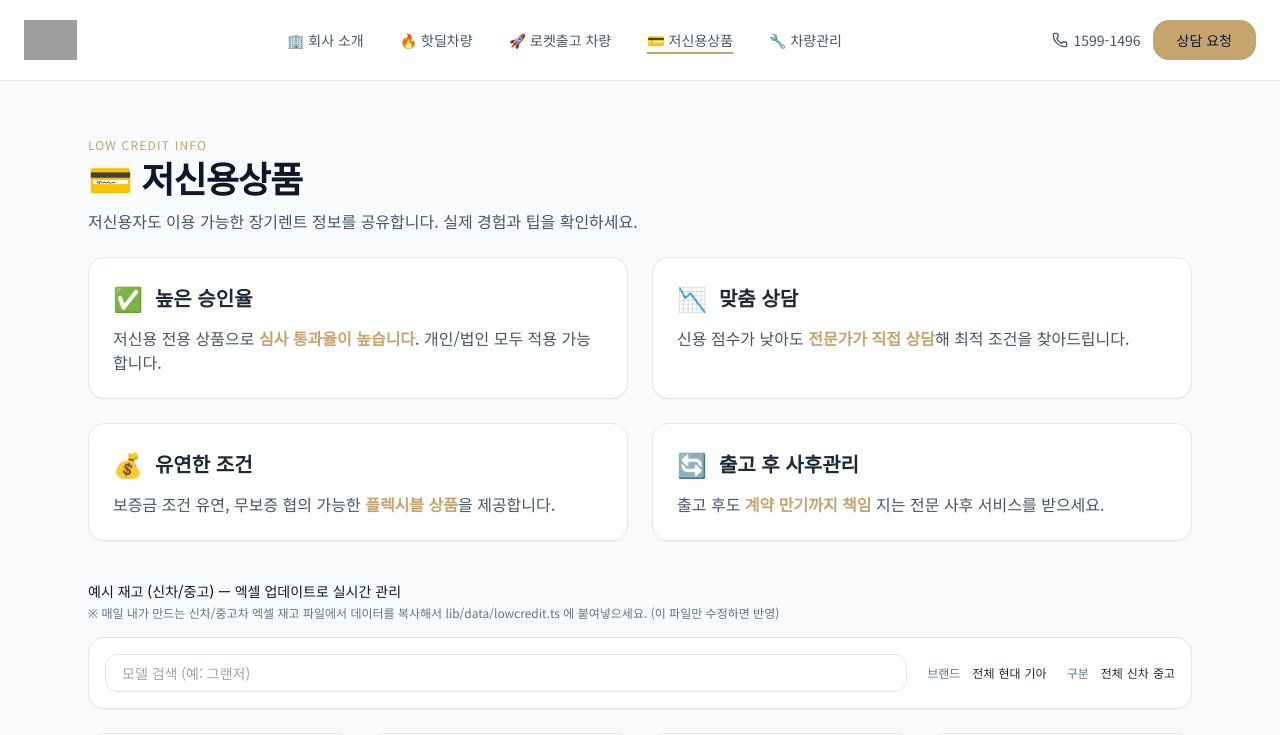
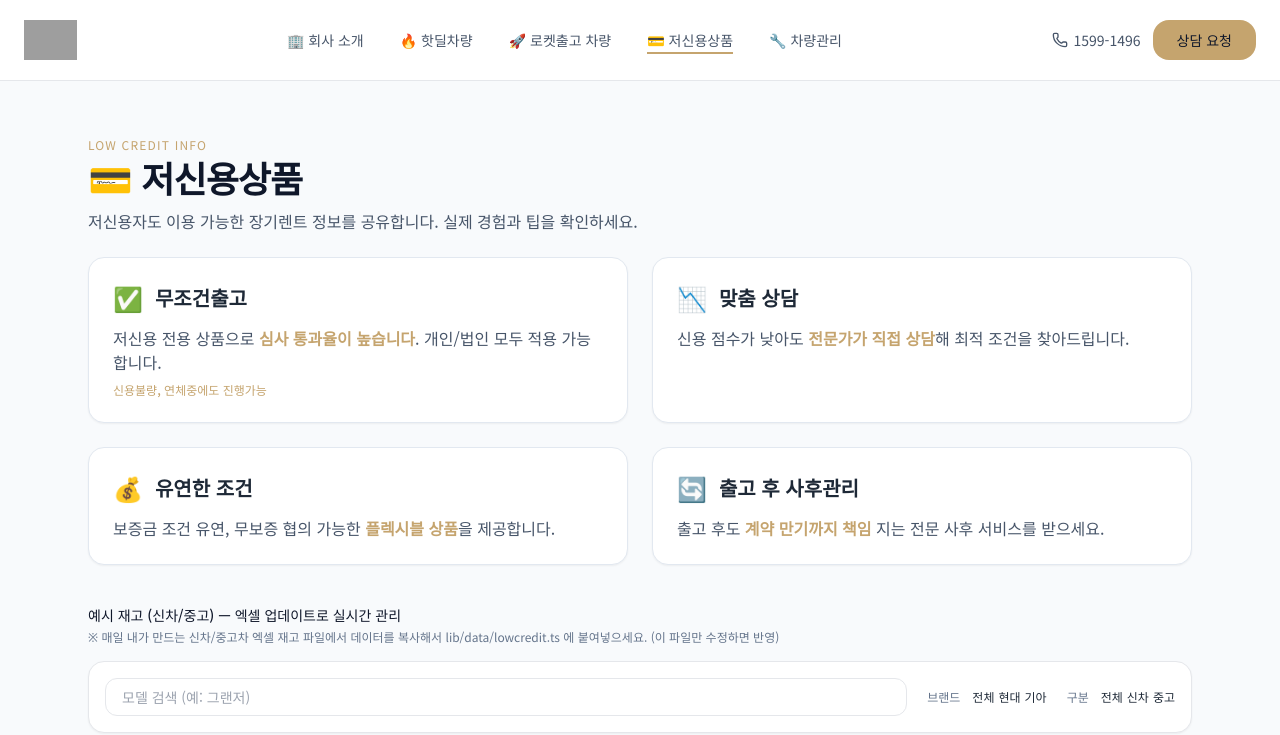
Before and after one commit to sanbada2026/oasis-my-car, a Next.js app: page /lowcredit in a window 1280 px wide. Shown: the top 735 px of the page. Built offline with nearby package versions, Linux system fonts and the light colour scheme; grey boxes are pictures that could not be loaded.

Commit message:
저신용상품: 첫 카드 '높은승인율' → '무조건출고' + 작은 글씨 '신용불량, 연체중에도 진행가능' 추가.

```diff
--- a/app/lowcredit/page.tsx
+++ b/app/lowcredit/page.tsx
@@ -27,14 +27,15 @@ export default function LowCreditPage() {
         </p>
       </div>
 
-      {/* Info sharing cards - 저신용장기렌트 정보 중심 */}
+      {/* Info sharing cards - updated per request */}
       <div className="grid md:grid-cols-2 gap-6 mb-10">
         <div className="card p-6">
           <div className="flex items-center gap-3 mb-3">
             <span className="text-2xl">✅</span>
-            <h3 className="font-semibold text-xl">높은 승인율</h3>
+            <h3 className="font-semibold text-xl">무조건출고</h3>
           </div>
           <p className="text-slate-600">저신용 전용 상품으로 <strong className="text-[#C5A46E]">심사 통과율이 높습니다</strong>. 개인/법인 모두 적용 가능합니다.</p>
+          <div className="mt-2 text-xs text-[#C5A46E] font-medium">신용불량, 연체중에도 진행가능</div>
         </div>
         <div className="card p-6">
           <div className="flex items-center gap-3 mb-3">
```
